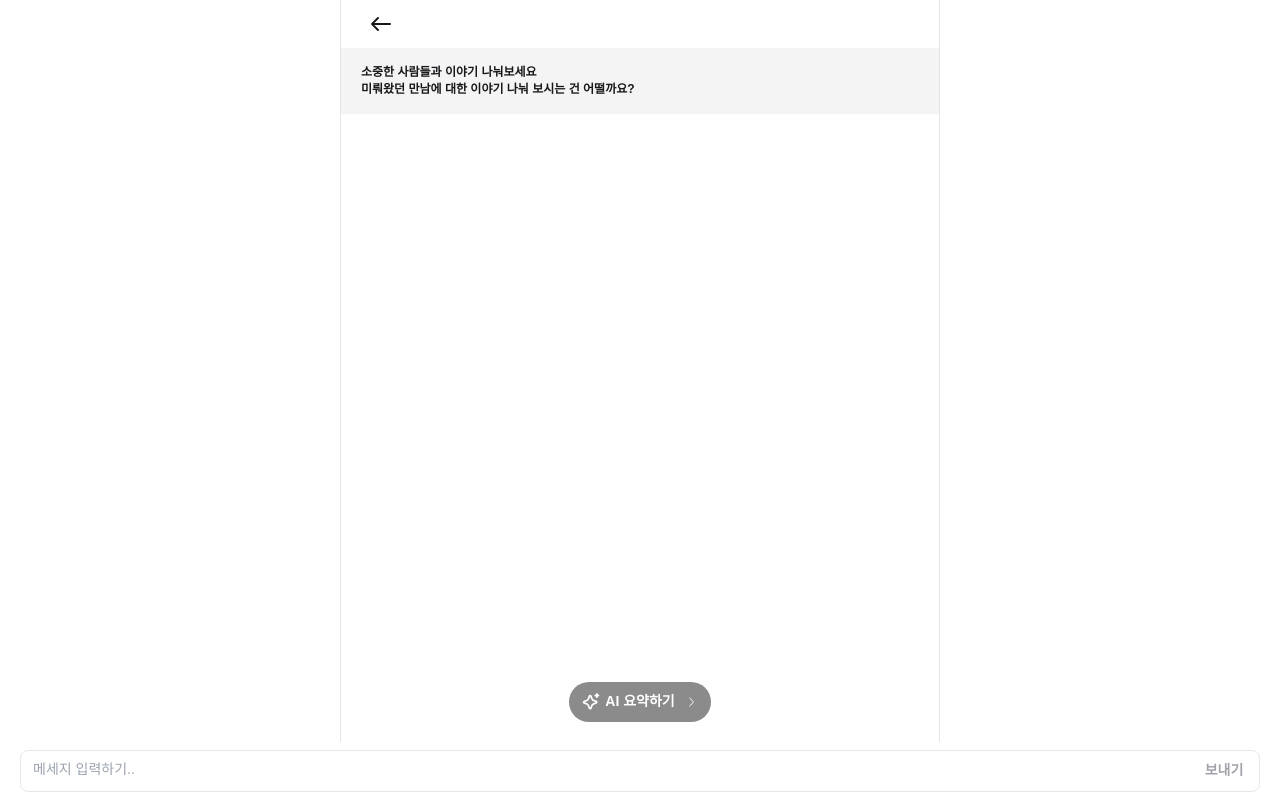
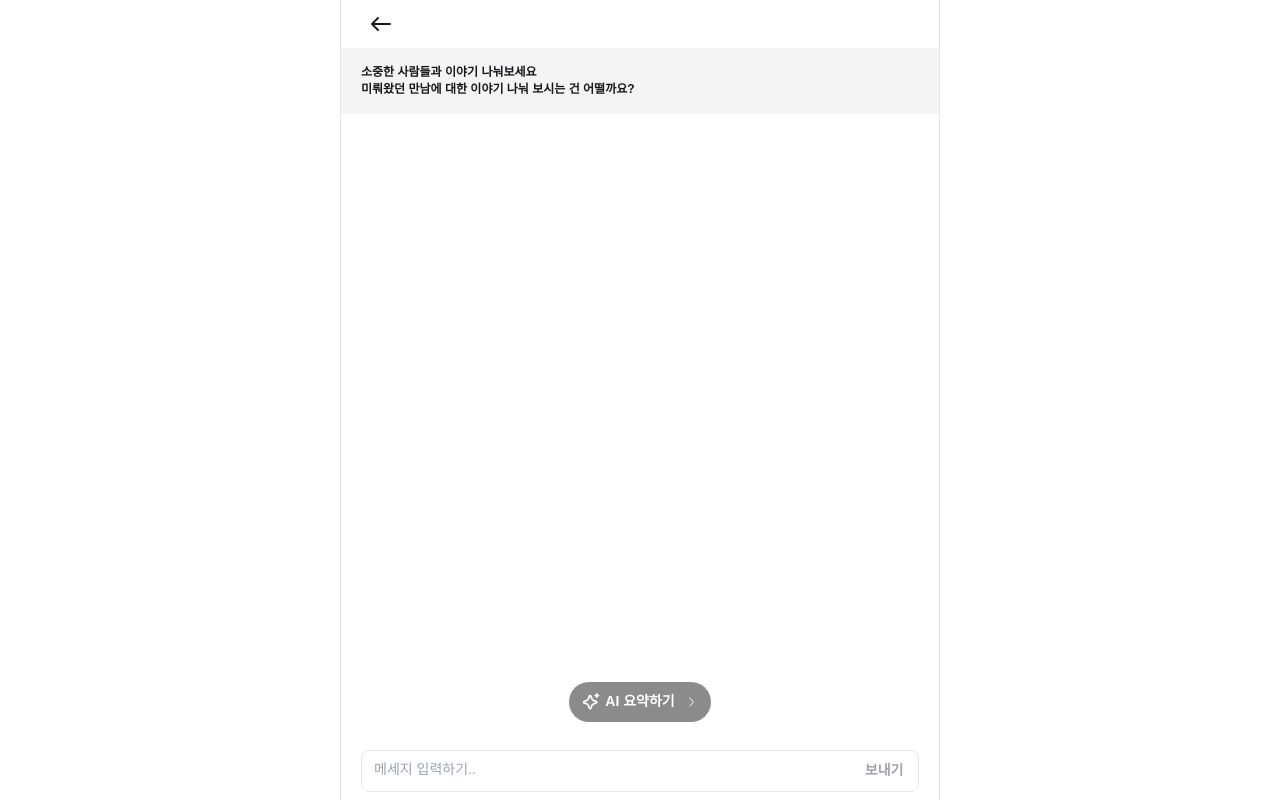
Before and after one commit to WonYunSun/modak-modak, a Next.js app: page /chat/1 in a window 1280 px wide. Built offline with nearby package versions, Linux system fonts and the light colour scheme; no server answers; the database is empty; a web font is replaced by a local one; what tailwindcss-animated would draw is missing.

Commit message:
style: ChatInput max-width 조정

```diff
--- a/src/app/chat/_components/ChatInput.tsx
+++ b/src/app/chat/_components/ChatInput.tsx
@@ -55,7 +55,7 @@ const ChatInput = ({ user, chatRoomId }: ChatInputProps) => {
   };
 
   return (
-    <div className="px-5 py-2 absolute bottom-0 left-0 right-0 z-10 bg-white">
+    <div className="max-w-[600px] mx-auto border-x border-gray-200 px-5 py-2 absolute bottom-0 left-0 right-0 z-10 bg-white">
       <div className="w-full border bg-white px-3 py-2 rounded-lg flex items-center gap-1">
         <textarea
           rows={1}
```
